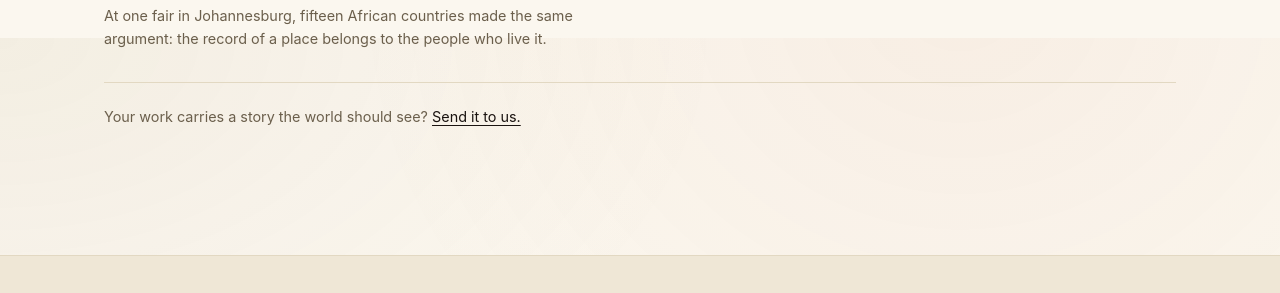
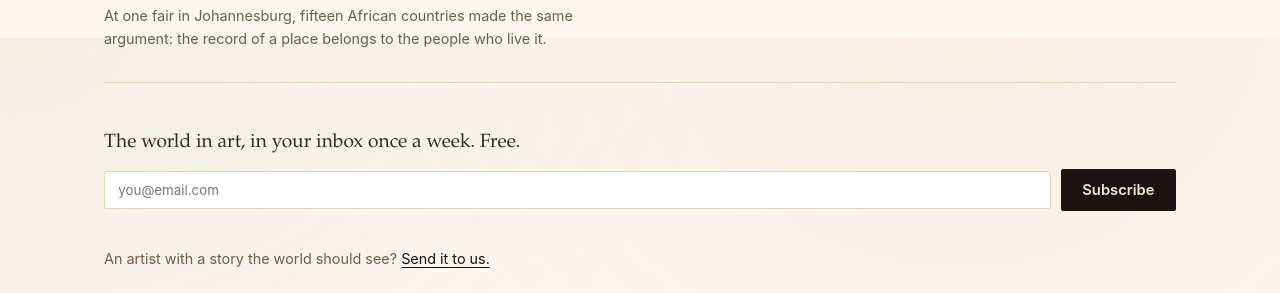
Before and after one commit to sirromnavaj/artempiremj-ai-platform, an Astro site in the folder site/: page /world in a window 1280 px wide. Shown: the part 1562-1855 px from the top of the page. Built offline with nearby package versions, Linux system fonts and the light colour scheme; Astro itself is replaced by a stand-in of ours.

Commit message:
Friction fix #2: World page leads readers to Subscribe, not Submit
The reader journey (The World) ended with a 'Send us your work' (Submit) CTA - wrong conversion
for a reader. Now leads with the newsletter Subscribe (the compounding reader conversion), with
the artist Submit as a secondary line.

```diff
--- a/site/src/pages/world/index.astro
+++ b/site/src/pages/world/index.astro
@@ -1,5 +1,6 @@
 ---
 import Base from '../../layouts/Base.astro';
+import Newsletter from '../../components/Newsletter.astro';
 import { ARTICLES } from '../../data/articles.ts';
 const stories = ARTICLES.filter((a) => a.series === 'The World');
 ---
@@ -42,9 +43,12 @@ const stories = ARTICLES.filter((a) => a.series === 'The World');
       <p class="muted">The first dispatches are on their way from the correspondents.</p>
     )}
 
-    <p class="muted" style="border-top:1px solid var(--line); padding-top:1.4rem; margin-top:2rem;">
-      Your work carries a story the world should see? <a href="/submit">Send it to us.</a>
-    </p>
+    <div style="border-top:1px solid var(--line); padding-top:1.6rem; margin-top:2rem;">
+      <p class="lede prose" style="margin-bottom:0.7rem;">The world in art, in your inbox once a week. Free.</p>
+      <Newsletter variant="inline" source="world" />
+      <p class="muted" style="margin-top:1.3rem;">An artist with a story the world should see?
+        <a href="/submit">Send it to us.</a></p>
+    </div>
   </section>
 
   <style>
```
